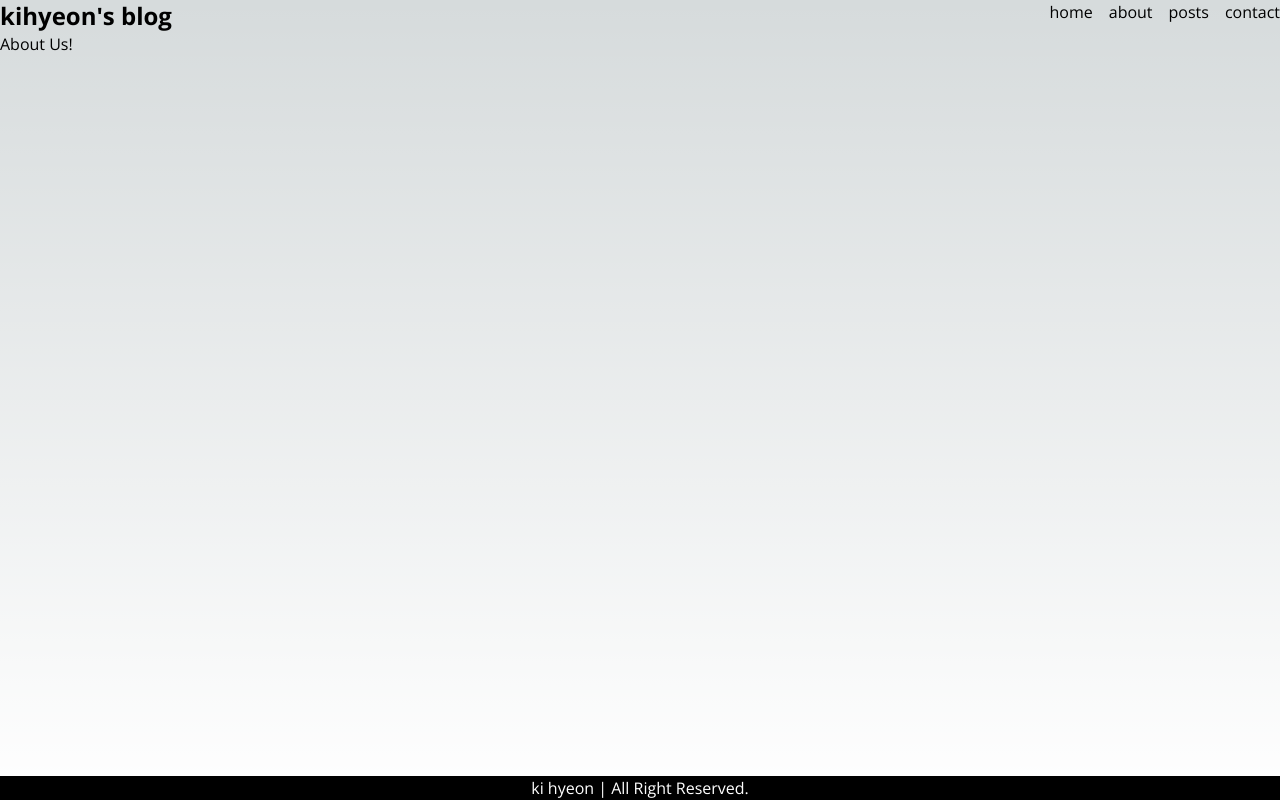
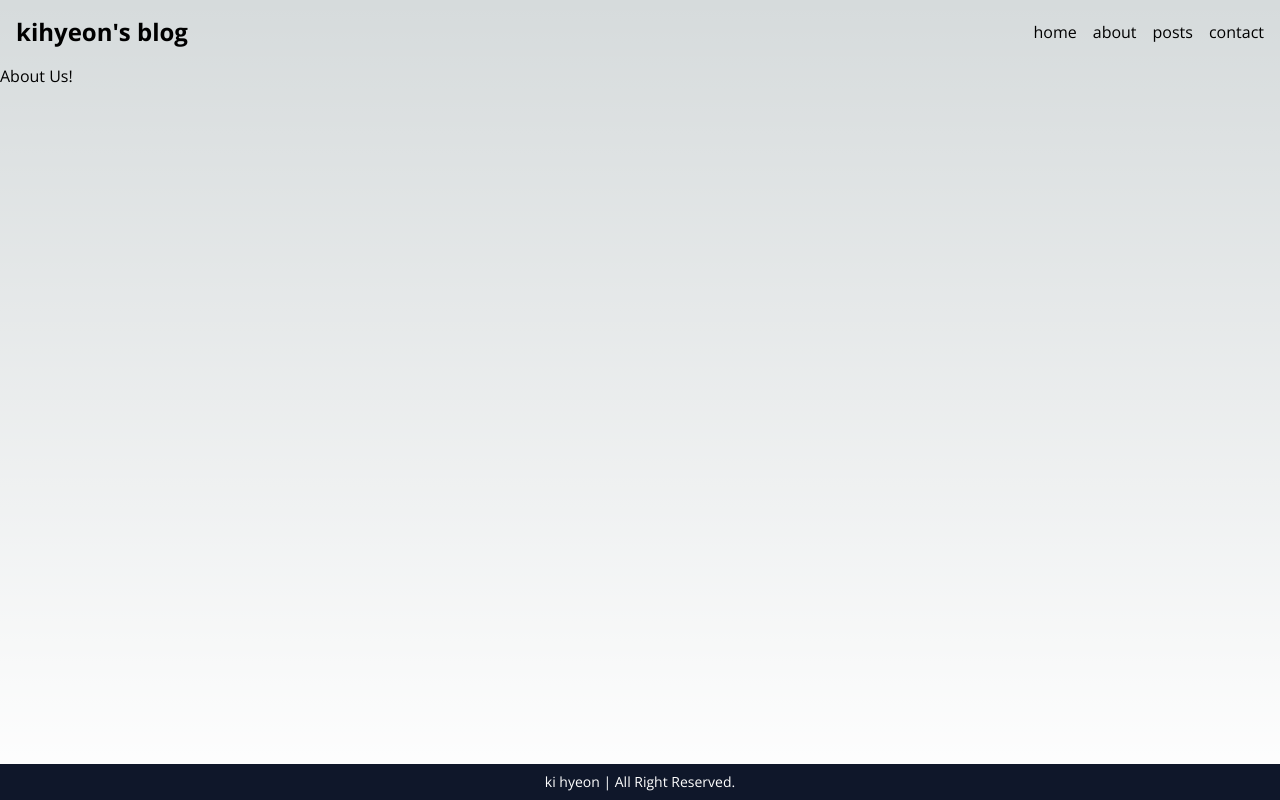
Before and after one commit to kihyeoon/blog, a Next.js app: page /about in a window 1280 px wide. Built offline with nearby package versions, Linux system fonts and the light colour scheme.

Commit message:
♻️ header, footer 컴포넌트 분리

```diff
--- a/src/app/layout.tsx
+++ b/src/app/layout.tsx
@@ -1,6 +1,7 @@
-import Link from "next/link";
 import "./globals.css";
 import { Open_Sans } from "next/font/google";
+import Footer from "@/components/Footer";
+import Header from "@/components/Header";
 
 const sans = Open_Sans({ subsets: ["latin"] });
 
@@ -16,22 +17,10 @@ export default function RootLayout({
 }) {
   return (
     <html lang="en" className={sans.className}>
-      <body className="container mx-auto flex min-h-screen flex-col">
-        <header className="flex justify-between">
-          <Link href="/">
-            <h1 className="text-2xl font-bold">{"kihyeon's blog"}</h1>
-          </Link>
-          <nav className="flex space-x-4">
-            <Link href="/">home</Link>
-            <Link href="/about">about</Link>
-            <Link href="/posts">posts</Link>
-            <Link href="/contact">contact</Link>
-          </nav>
-        </header>
+      <body className="mx-auto flex min-h-screen max-w-screen-2xl flex-col">
+        <Header />
         <main className="flex grow flex-col">{children}</main>
-        <footer className="bg-black text-center text-white">
-          ki hyeon | All Right Reserved.
-        </footer>
+        <Footer />
       </body>
     </html>
   );
--- /dev/null
+++ b/src/components/Footer.tsx
@@ -0,0 +1,7 @@
+export default function Footer() {
+  return (
+    <footer className="bg-slate-900 py-2 text-center text-sm text-white">
+      ki hyeon | All Right Reserved.
+    </footer>
+  );
+}
--- /dev/null
+++ b/src/components/Header.tsx
@@ -0,0 +1,17 @@
+import Link from "next/link";
+
+export default function Header() {
+  return (
+    <header className="flex items-center justify-between p-4">
+      <Link href="/">
+        <h1 className="text-2xl font-bold">{"kihyeon's blog"}</h1>
+      </Link>
+      <nav className="flex space-x-4">
+        <Link href="/">home</Link>
+        <Link href="/about">about</Link>
+        <Link href="/posts">posts</Link>
+        <Link href="/contact">contact</Link>
+      </nav>
+    </header>
+  );
+}
```
